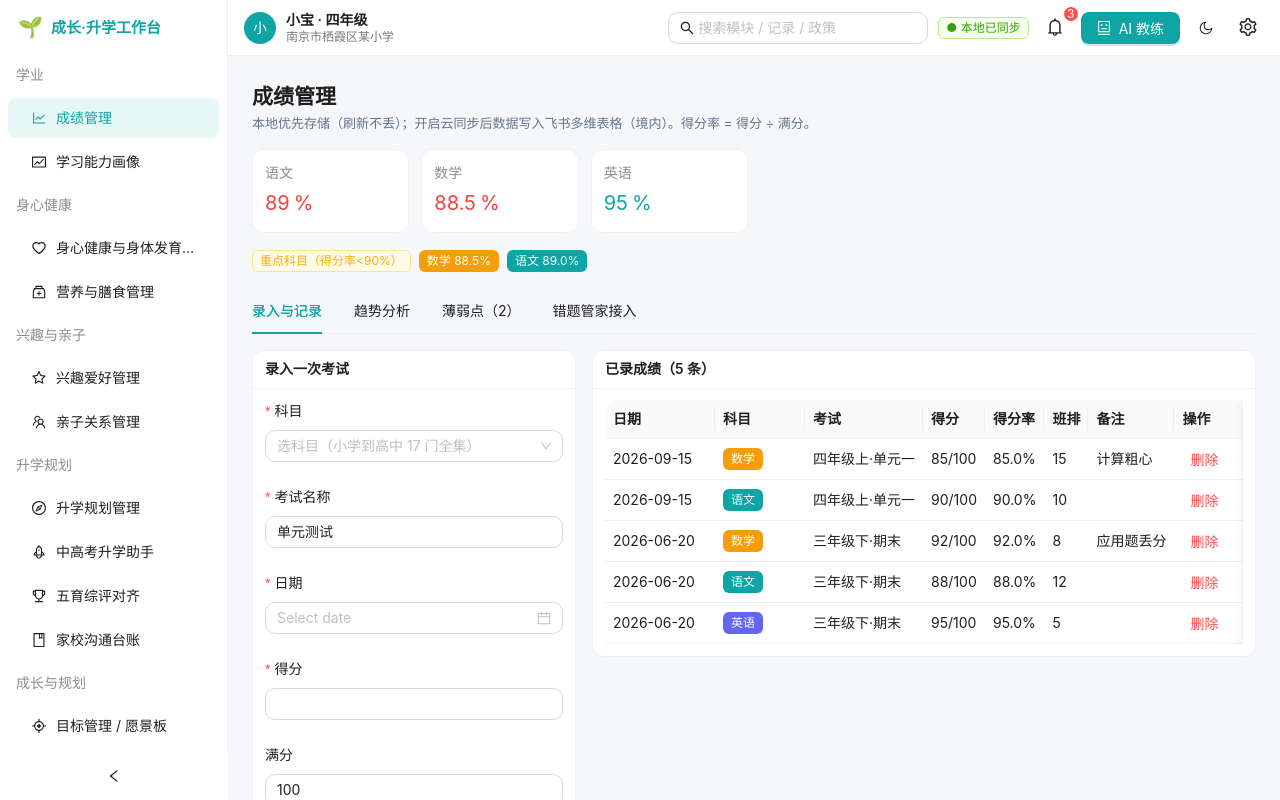
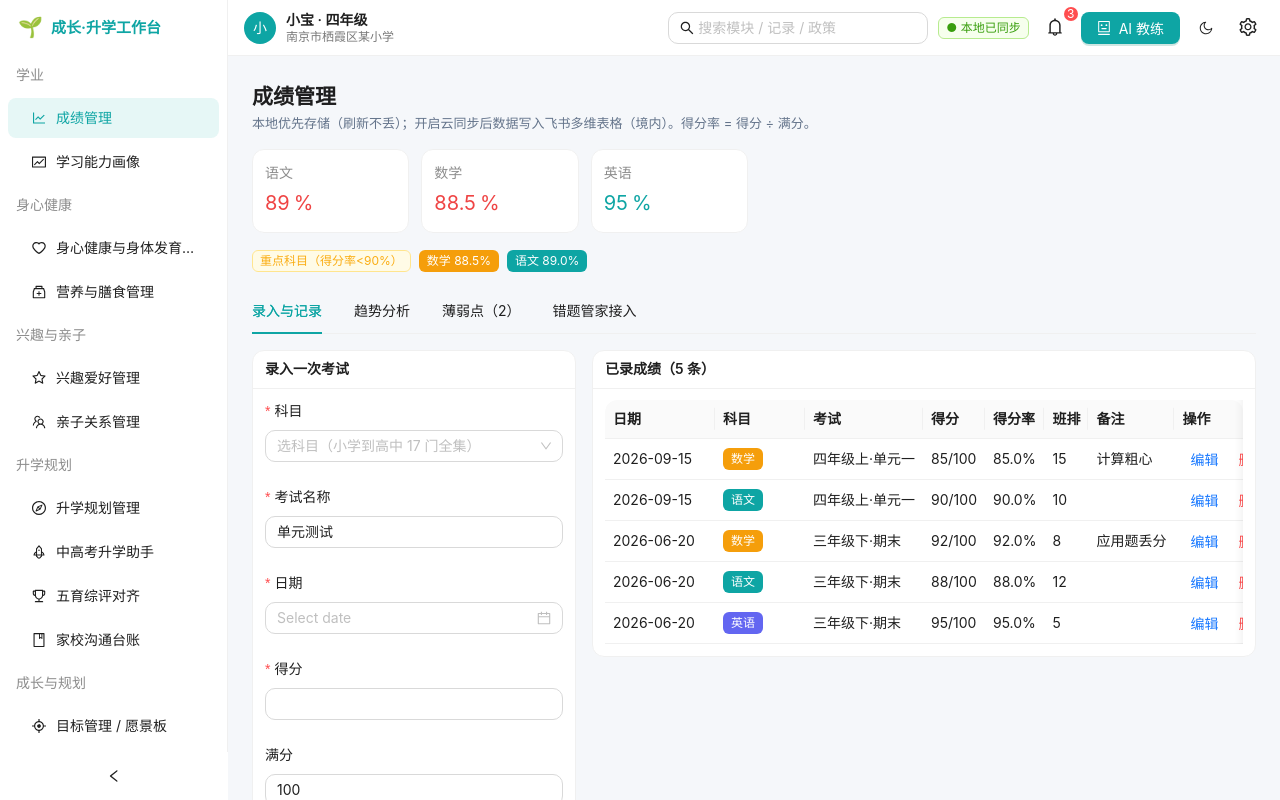
Before and after one commit to blazexj-qq/growth-workbench, a React (Vite) app: page /#/ in a window 1280 px wide. Both pictures are taken after a click on the item "成绩管理". Shown: the top 800 px of the page. Built offline with nearby package versions, Linux system fonts and the light colour scheme.

Commit message:
feat(P2): A成绩+B身心 加编辑能力（store updateRecord + 页面编辑态，沿用C模块已验证模式，操作列不加fixed:right）

```diff
--- a/src/pages/HealthManager.tsx
+++ b/src/pages/HealthManager.tsx
@@ -21,13 +21,17 @@ function newId() {
 }
 
 export default function HealthManager() {
-  const { records, addRecord, deleteRecord, clearRecords, syncFromCloud } = useHealthStore()
+  const { records, addRecord, deleteRecord, updateRecord, clearRecords, syncFromCloud } = useHealthStore()
   const { message: msg } = App.useApp()
 
   // 云同步：全站共享配置，hook 响应式获取
   const cloudOn = useCloudOn()
   useEffect(() => { if (cloudOn) syncFromCloud() /* eslint-disable-next-line */ }, [cloudOn])
   const [form] = Form.useForm()
+  // 编辑状态
+  const [editingId, setEditingId] = useState<string | null>(null)
+  const isEditing = !!editingId
+  const resetForm = () => { form.resetFields(); setEditingId(null) }
 
   // 按日期升序（趋势用）
   const sorted = useMemo(() => [...records].sort((a, b) => a.date.localeCompare(b.date)), [records])
@@ -125,6 +129,43 @@ export default function HealthManager() {
     deleteRecord(r.id)
     if (cloudOn) feishuSync.deleteHealth([r.id]).catch((e) => msg.warning('飞书删除失败：' + e.message))
   }
+  const onEdit = (r: HealthRecord) => {
+    setEditingId(r.id)
+    form.setFieldsValue({
+      date: dayjs(r.date),
+      height: r.height,
+      weight: r.weight,
+      visionLeft: r.visionLeft,
+      visionRight: r.visionRight,
+      sleepHours: r.sleepHours,
+      exerciseMin: r.exerciseMin,
+      mood: r.mood,
+      note: r.note,
+    })
+    msg.info('已载入该记录，修改后点「更新」即可')
+  }
+  const onUpdate = (values: any) => {
+    if (!editingId) return
+    const patch = {
+      date: values.date.format('YYYY-MM-DD'),
+      height: values.height || undefined,
+      weight: values.weight || undefined,
+      visionLeft: values.visionLeft || undefined,
+      visionRight: values.visionRight || undefined,
+      sleepHours: values.sleepHours || undefined,
+      exerciseMin: values.exerciseMin || undefined,
+      mood: values.mood || undefined,
+      note: values.note || '',
+    }
+    updateRecord(editingId, patch)
+    msg.success('已更新身心记录')
+    setEditingId(null)
+    form.resetFields()
+    if (cloudOn) {
+      const full = useHealthStore.getState().records.find((r) => r.id === editingId)
+      if (full) feishuSync.pushHealth([full as any]).catch((e) => msg.warning('已存本地，飞书同步失败：' + e.message))
+    }
+  }
 
   const columns: ColumnsType<HealthRecord> = [
     { title: '日期', dataIndex: 'date', width: 110 },
@@ -136,7 +177,12 @@ export default function HealthManager() {
     { title: '运动min', dataIndex: 'exerciseMin', render: (v) => v ?? '-' },
     { title: '情绪', dataIndex: 'mood', width: 70, render: (v) => v ? <Tag color={MOOD_COLOR[v]}>{v}</Tag> : '-' },
     { title: '备注', dataIndex: 'note', ellipsis: true },
-    { title: '操作', width: 70, render: (_, r) => <Button type="link" danger size="small" onClick={() => onDelete(r)}>删除</Button> }
+    { title: '操作', width: 120, render: (_, r) => (
+      <Space size={4}>
+        <Button type="link" size="small" disabled={isEditing && editingId !== r.id} onClick={() => onEdit(r)}>编辑</Button>
+        <Button type="link" danger size="small" onClick={() => onDelete(r)}>删除</Button>
+      </Space>
+    ) }
   ]
 
   return (
@@ -156,8 +202,8 @@ export default function HealthManager() {
             children: (
               <Row gutter={16}>
                 <Col xs={24} md={8}>
-                  <Card size="small" title="录入一次测量/打卡">
-                    <Form form={form} layout="vertical" onFinish={onAdd}>
+                  <Card size="small" title={isEditing ? '编辑该记录' : '录入一次测量/打卡'} extra={isEditing ? <Button size="small" onClick={resetForm}>取消编辑</Button> : null} style={isEditing ? { borderColor: '#0EA5A4' } : undefined}>
+                    <Form form={form} layout="vertical" onFinish={isEditing ? onUpdate : onAdd}>
                       <Form.Item name="date" label="日期" rules={[{ required: true }]}>
                         <DatePicker style={{ width: '100%' }} />
                       </Form.Item>
@@ -185,7 +231,7 @@ export default function HealthManager() {
                       <Form.Item name="note" label="备注（可选）">
                         <Input placeholder="如 感冒/换季/比赛后" />
                       </Form.Item>
-                      <Button type="primary" htmlType="submit" block>保存</Button>
+                      <Button type="primary" htmlType="submit" block>{isEditing ? '更新记录' : '保存'}</Button>
                     </Form>
                   </Card>
                 </Col>
@@ -194,7 +240,7 @@ export default function HealthManager() {
                     extra={records.length ? <Button size="small" danger onClick={() => { clearRecords(); msg.success('已清空') }}>清空</Button> : null}
                   >
                     {records.length ? (
-                      <Table rowKey="id" size="small" columns={columns} dataSource={records.slice().sort((a, b) => b.date.localeCompare(a.date))} pagination={false} scroll={{ x: 'max-content', y: 320 }} />
+                      <Table rowKey="id" size="small" columns={columns} dataSource={records.slice().sort((a, b) => b.date.localeCompare(a.date))} pagination={false} scroll={{ x: 'max-content', y: 320 }} rowClassName={(r) => (r.id === editingId ? 'row-editing' : '')} />
                     ) : <Empty description="还没有记录，先在左侧录入" />}
                   </Card>
                 </Col>
--- a/src/pages/ScoreManager.tsx
+++ b/src/pages/ScoreManager.tsx
@@ -77,13 +77,17 @@ function newId() {
 }
 
 export default function ScoreManager() {
-  const { exams, weakPoints, addExam, deleteExam, importWeakPoints, updateWeakStatus, clearWeakPoints, pushWeakAll, pushExamAll, syncFromCloud } = useScoreStore()
+  const { exams, weakPoints, addExam, deleteExam, updateExam, importWeakPoints, updateWeakStatus, clearWeakPoints, pushWeakAll, pushExamAll, syncFromCloud } = useScoreStore()
   const { message: msg } = App.useApp()
 
   // 云同步：全站共享配置，hook 响应式获取
   const cloudOn = useCloudOn()
   useEffect(() => { if (cloudOn) syncFromCloud() /* eslint-disable-next-line */ }, [cloudOn])
   const [form] = Form.useForm()
+  // 编辑状态
+  const [editingId, setEditingId] = useState<string | null>(null)
+  const isEditing = !!editingId
+  const resetForm = () => { form.resetFields(); setEditingId(null) }
   const [csv, setCsv] = useState('')
   // 一键导入：GitHub URL / 本地文件
   const [ghUrl, setGhUrl] = useState('')
@@ -167,6 +171,40 @@ export default function ScoreManager() {
     if (cloudOn) feishuSync.deleteExam([r.id]).catch((e) => msg.warning('飞书删除失败：' + e.message))
   }
 
+  const onEdit = (r: ExamRecord) => {
+    setEditingId(r.id)
+    form.setFieldsValue({
+      subject: r.subject,
+      examName: r.examName,
+      date: dayjs(r.date),
+      score: r.score,
+      fullScore: r.fullScore,
+      classRank: r.classRank,
+      note: r.note,
+    })
+    msg.info('已载入该成绩，修改后点「更新」即可')
+  }
+  const onUpdate = (values: any) => {
+    if (!editingId) return
+    const patch = {
+      subject: values.subject,
+      examName: values.examName,
+      date: values.date.format('YYYY-MM-DD'),
+      score: values.score,
+      fullScore: values.fullScore ?? 100,
+      classRank: values.classRank || undefined,
+      note: values.note || '',
+    }
+    updateExam(editingId, patch)
+    msg.success('已更新成绩')
+    setEditingId(null)
+    form.resetFields()
+    if (cloudOn) {
+      const full = useScoreStore.getState().exams.find((r) => r.id === editingId)
+      if (full) feishuSync.pushExam([full as any]).then(() => {}).catch((e) => msg.warning('已存本地，飞书同步失败：' + e.message))
+    }
+  }
+
   // 通用导入：解析 → 写入 → 报告
   const runImport = (text: string, source: string) => {
     const parsed = parseCsv(text)
@@ -237,7 +275,12 @@ export default function ScoreManager() {
     { title: '得分率', render: (_, r) => `${((r.score / r.fullScore) * 100).toFixed(1)}%` },
     { title: '班排', dataIndex: 'classRank', render: (v) => v ?? '-' },
     { title: '备注', dataIndex: 'note', ellipsis: true },
-    { title: '操作', width: 70, render: (_, r) => <Button type="link" danger size="small" onClick={() => onDeleteExam(r)}>删除</Button> }
+    { title: '操作', width: 120, render: (_, r) => (
+      <Space size={4}>
+        <Button type="link" size="small" disabled={isEditing && editingId !== r.id} onClick={() => onEdit(r)}>编辑</Button>
+        <Button type="link" danger size="small" onClick={() => onDeleteExam(r)}>删除</Button>
+      </Space>
+    ) }
   ]
 
   const weakColumns: ColumnsType<WeakPoint> = [
@@ -291,8 +334,8 @@ export default function ScoreManager() {
             children: (
               <Row gutter={16}>
                 <Col xs={24} md={8}>
-                  <Card size="small" title="录入一次考试">
-                    <Form form={form} layout="vertical" onFinish={onAdd}>
+                  <Card size="small" title={isEditing ? '编辑该成绩' : '录入一次考试'} extra={isEditing ? <Button size="small" onClick={resetForm}>取消编辑</Button> : null} style={isEditing ? { borderColor: '#0EA5A4' } : undefined}>
+                    <Form form={form} layout="vertical" onFinish={isEditing ? onUpdate : onAdd}>
                       <Form.Item name="subject" label="科目" rules={[{ required: true }]}>
                         <Select
                           placeholder="选科目（小学到高中 17 门全集）"
@@ -323,14 +366,14 @@ export default function ScoreManager() {
                       <Form.Item name="note" label="备注（可选）">
                         <Input placeholder="失分原因等" />
                       </Form.Item>
-                      <Button type="primary" htmlType="submit" block>保存</Button>
+                      <Button type="primary" htmlType="submit" block>{isEditing ? '更新记录' : '保存'}</Button>
                     </Form>
                   </Card>
                 </Col>
                 <Col xs={24} md={16}>
                   <Card size="small" title={`已录成绩（${exams.length} 条）`}>
                     {exams.length ? (
-                      <Table rowKey="id" size="small" columns={examColumns} dataSource={exams.slice().sort((a, b) => b.date.localeCompare(a.date))} pagination={false} scroll={{ x: 'max-content', y: 320 }} />
+                      <Table rowKey="id" size="small" columns={examColumns} dataSource={exams.slice().sort((a, b) => b.date.localeCompare(a.date))} pagination={false} scroll={{ x: 'max-content', y: 320 }} rowClassName={(r) => (r.id === editingId ? 'row-editing' : '')} />
                     ) : <Empty description="还没有成绩，先在左侧录入" />}
                   </Card>
                 </Col>
--- a/src/store/useHealthStore.ts
+++ b/src/store/useHealthStore.ts
@@ -30,6 +30,7 @@ interface HealthState {
   records: HealthRecord[]
   addRecord: (r: Omit<HealthRecord, 'id'> & { id?: string }) => void
   deleteRecord: (id: string) => void
+  updateRecord: (id: string, patch: Partial<HealthRecord>) => void
   clearRecords: () => void
   syncFromCloud: () => Promise<{ ok: boolean; count?: number; error?: string }>
 }
@@ -67,6 +68,7 @@ export const useHealthStore = create<HealthState>()(
       ],
       addRecord: (r) => set((s) => ({ records: [...s.records, { ...r, id: (r as any).id || uid() }] })),
       deleteRecord: (id) => set((s) => ({ records: s.records.filter((x) => x.id !== id) })),
+      updateRecord: (id, patch) => set((s) => ({ records: s.records.map((r) => (r.id === id ? { ...r, ...patch } : r)) })),
       clearRecords: () => set({ records: [] }),
       syncFromCloud: async () => {
         if (!getCloudSync() || !getFcUrl()) return { ok: false, error: '未开启云同步或未配置地址' }
--- a/src/store/useScoreStore.ts
+++ b/src/store/useScoreStore.ts
@@ -40,6 +40,7 @@ interface ScoreState {
   weakPoints: WeakPoint[]
   addExam: (e: Omit<ExamRecord, 'id'> & { id?: string }) => void
   deleteExam: (id: string) => void
+  updateExam: (id: string, patch: Partial<ExamRecord>) => void
   importWeakPoints: (rows: Omit<WeakPoint, 'id'>[]) => { inserted: number; duplicate: number }
   updateWeakStatus: (id: string, status: WeakStatus) => void
   clearWeakPoints: () => void
@@ -69,6 +70,7 @@ export const useScoreStore = create<ScoreState>()(
       ],
       addExam: (e) => set((s) => ({ exams: [...s.exams, { ...e, id: (e as any).id || uid() }] })),
       deleteExam: (id) => set((s) => ({ exams: s.exams.filter((x) => x.id !== id) })),
+      updateExam: (id, patch) => set((s) => ({ exams: s.exams.map((e) => (e.id === id ? { ...e, ...patch } : e)) })),
       importWeakPoints: (rows) => {
         // 去重指纹：(科目, 知识点, 错因) 三元组，去掉首尾空格
         const fp = (r: Pick<WeakPoint, 'subject' | 'knowledge' | 'reason'>) =>
```
